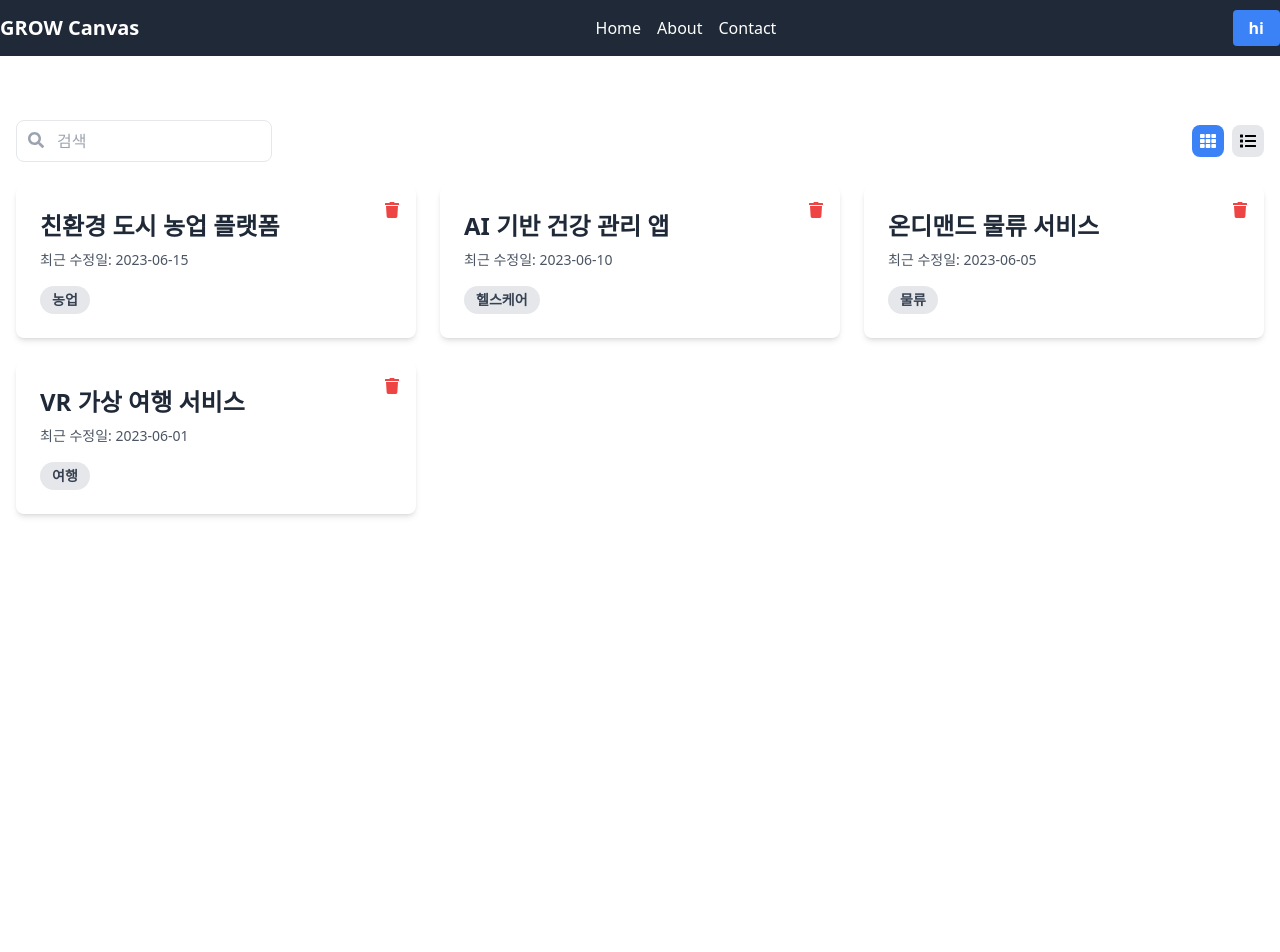
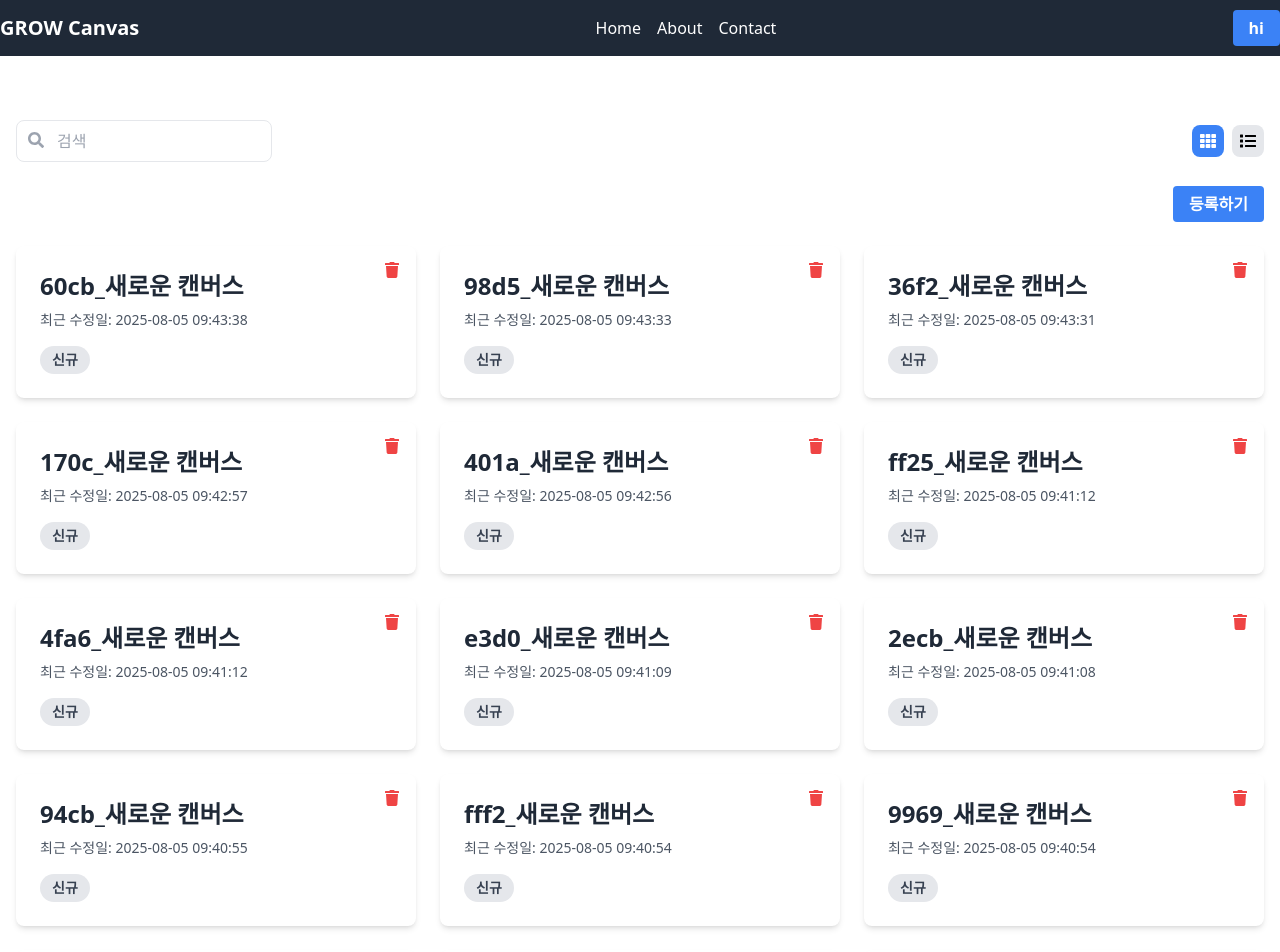
Before and after one commit to subin33/lean-canvas, a React (Vite) app: page / in a window 1280 px wide. Shown: the top 952 px of the page. Before the commit the page ends 800 px from the top, so only its background shows below. Built offline with nearby package versions, Linux system fonts and the light colour scheme; data requests are answered from the project's data file.

Commit message:
feat: implement registration, add common Button component, and use dayjs for date display

```diff
--- a/data/db.json
+++ b/data/db.json
@@ -23,6 +23,114 @@
       "title": "VR 가상 여행 서비스",
       "lastModified": "2023-06-01",
       "category": "여행"
+    },
+    {
+      "title": "7692_새로운 캔버스",
+      "lastModified": "2025-08-05 09:01:24",
+      "category": "신규",
+      "id": 5
+    },
+    {
+      "title": "0259_새로운 캔버스",
+      "lastModified": "2025-08-05 09:38:08",
+      "category": "신규",
+      "id": 6
+    },
+    {
+      "title": "43d9_새로운 캔버스",
+      "lastModified": "2025-08-05 09:40:46",
+      "category": "신규",
+      "id": 7
+    },
+    {
+      "title": "a45a_새로운 캔버스",
+      "lastModified": "2025-08-05 09:40:47",
+      "category": "신규",
+      "id": 8
+    },
+    {
+      "title": "b71f_새로운 캔버스",
+      "lastModified": "2025-08-05 09:40:53",
+      "category": "신규",
+      "id": 9
+    },
+    {
+      "title": "7e7d_새로운 캔버스",
+      "lastModified": "2025-08-05 09:40:53",
+      "category": "신규",
+      "id": 10
+    },
+    {
+      "title": "fff2_새로운 캔버스",
+      "lastModified": "2025-08-05 09:40:54",
+      "category": "신규",
+      "id": 11
+    },
+    {
+      "title": "9969_새로운 캔버스",
+      "lastModified": "2025-08-05 09:40:54",
+      "category": "신규",
+      "id": 12
+    },
+    {
+      "title": "94cb_새로운 캔버스",
+      "lastModified": "2025-08-05 09:40:55",
+      "category": "신규",
+      "id": 13
+    },
+    {
+      "title": "2ecb_새로운 캔버스",
+      "lastModified": "2025-08-05 09:41:08",
+      "category": "신규",
+      "id": 14
+    },
+    {
+      "title": "e3d0_새로운 캔버스",
+      "lastModified": "2025-08-05 09:41:09",
+      "category": "신규",
+      "id": 15
+    },
+    {
+      "title": "ff25_새로운 캔버스",
+      "lastModified": "2025-08-05 09:41:12",
+      "category": "신규",
+      "id": 16
+    },
+    {
+      "title": "4fa6_새로운 캔버스",
+      "lastModified": "2025-08-05 09:41:12",
+      "category": "신규",
+      "id": 17
+    },
+    {
+      "title": "401a_새로운 캔버스",
+      "lastModified": "2025-08-05 09:42:56",
+      "category": "신규",
+      "id": 18
+    },
+    {
+      "title": "170c_새로운 캔버스",
+      "lastModified": "2025-08-05 09:42:57",
+      "category": "신규",
+      "id": 19
+    },
+    {
+      "title": "36f2_새로운 캔버스",
+      "lastModified": "2025-08-05 09:43:31",
+      "category": "신규",
+      "id": 20
+    },
+    {
+      "title": "98d5_새로운 캔버스",
+      "lastModified": "2025-08-05 09:43:33",
+      "category": "신규",
+      "id": 21
+    },
+    {
+      "title": "60cb_새로운 캔버스",
+      "lastModified": "2025-08-05 09:43:38",
+      "category": "신규",
+      "id": 22
     }
   ]
 }
--- a/package.json
+++ b/package.json
@@ -14,6 +14,7 @@
   },
   "dependencies": {
     "axios": "^1.11.0",
+    "dayjs": "^1.11.13",
     "json-server": "^0.17.4",
     "react": "^19.1.0",
     "react-dom": "^19.1.0",
--- a/src/api/canvas.js
+++ b/src/api/canvas.js
@@ -1,5 +1,20 @@
 import { canvases } from './http';
+import { v4 as uuidv4 } from 'uuid';
+import dayjs from 'dayjs';
 
 export function getCanvases(params) {
-  return canvases.get('/', { params });
+  const payload = Object.assign(
+    { _sort: 'lastModified', _order: 'desc' },
+    params,
+  );
+  return canvases.get('/', { params: payload });
 }
+
+export function createCanvas() {
+  const newCanvas = {
+    title: uuidv4().substring(0, 4) + '_새로운 캔버스',
+    lastModified: dayjs().format('YYYY-MM-DD HH:mm:ss'),
+    category: '신규',
+  };
+  return canvases.post('/', newCanvas);
+}
--- /dev/null
+++ b/src/components/Button.jsx
@@ -0,0 +1,28 @@
+import { FaSpinner } from 'react-icons/fa';
+function Button({ loading = false, onClick, className, children }) {
+  const clazz = [
+    'bg-blue-500 hover:bg-blue-600 text-white font-bold py-1.5 px-4 rounded transition-colors duration-300 focus:outline-none focus:ring-2 focus:ring-blue-500 focus:ring-opacity-50',
+    className,
+  ].join(' ');
+
+  const handleClick = () => {
+    // onClick이 undefined 일 경우 아래 로직을 수행하지 않으면 에러를 방지할 수 있어요!
+    if (!onClick) {
+      return;
+    }
+    if (loading) {
+      return;
+    }
+    onClick();
+  };
+  return (
+    <button className={clazz} onClick={handleClick} disabled={loading}>
+      <span className="flex items-center justify-center">
+        {loading && <FaSpinner className="animate-spin mr-2" />}
+        {children}
+      </span>
+    </button>
+  );
+}
+
+export default Button;
--- a/src/components/Header.jsx
+++ b/src/components/Header.jsx
@@ -7,6 +7,7 @@ import {
   FaTimes,
 } from 'react-icons/fa';
 import { useState } from 'react';
+import Button from './Button';
 
 function Header() {
   const navItems = [
@@ -35,9 +36,7 @@ function Header() {
         <button className="md:hidden" onClick={toggleMenu}>
           <FaBars />
         </button>
-        <button className="hidden md:block bg-blue-500 hover:bg-blue-600 text-white font-bold py-1.5 px-4 rounded transition-colors duration-300 focus:outline-none focus:ring-2 focus:ring-blue-500 focus:ring-opacity-50">
-          hi
-        </button>
+        <Button className="hidden md:block">hi</Button>
       </div>
 
       {/* Mobile Menu */}
--- a/src/pages/Home.jsx
+++ b/src/pages/Home.jsx
@@ -5,6 +5,8 @@ import ViewToggle from '../components/ViewToggle';
 import { getCanvases } from '../api/canvas';
 import Loading from '../components/Loding';
 import Error from '../components/Error';
+import { createCanvas } from '../api/canvas';
+import Button from '../components/Button';
 
 function Home() {
   const [searchText, setSearchText] = useState();
@@ -35,11 +37,30 @@ function Home() {
     setData(data.filter(item => item.id !== id));
   };
 
+  const [isLoadingCreate, setIsLoadingCreate] = useState(false);
+  const handleCreateCanvas = async () => {
+    try {
+      setIsLoadingCreate(true);
+      await new Promise(resolver => setTimeout(resolver, 1000));
+      await createCanvas();
+      fetchData({ title_like: searchText });
+    } catch (err) {
+      alert(err.message);
+    } finally {
+      setIsLoadingCreate(false);
+    }
+  };
+
   return (
     <>
       <div className="mb-6 flex flex-col sm:flex-row items-center justify-between">
         <SearchBar searchText={searchText} setSearchText={setSearchText} />
         <ViewToggle setIsGridView={setIsGridView} isGridView={isGridView} />
+      </div>
+      <div className="flex justify-end mb-6">
+        <Button onClick={handleCreateCanvas} loading={isLoadingCreate}>
+          등록하기
+        </Button>
       </div>
       {isLoading && <Loading />}
       {error && (
```
Also changed, not shown: 1 other file (tests, documents, lock files or other folders).
